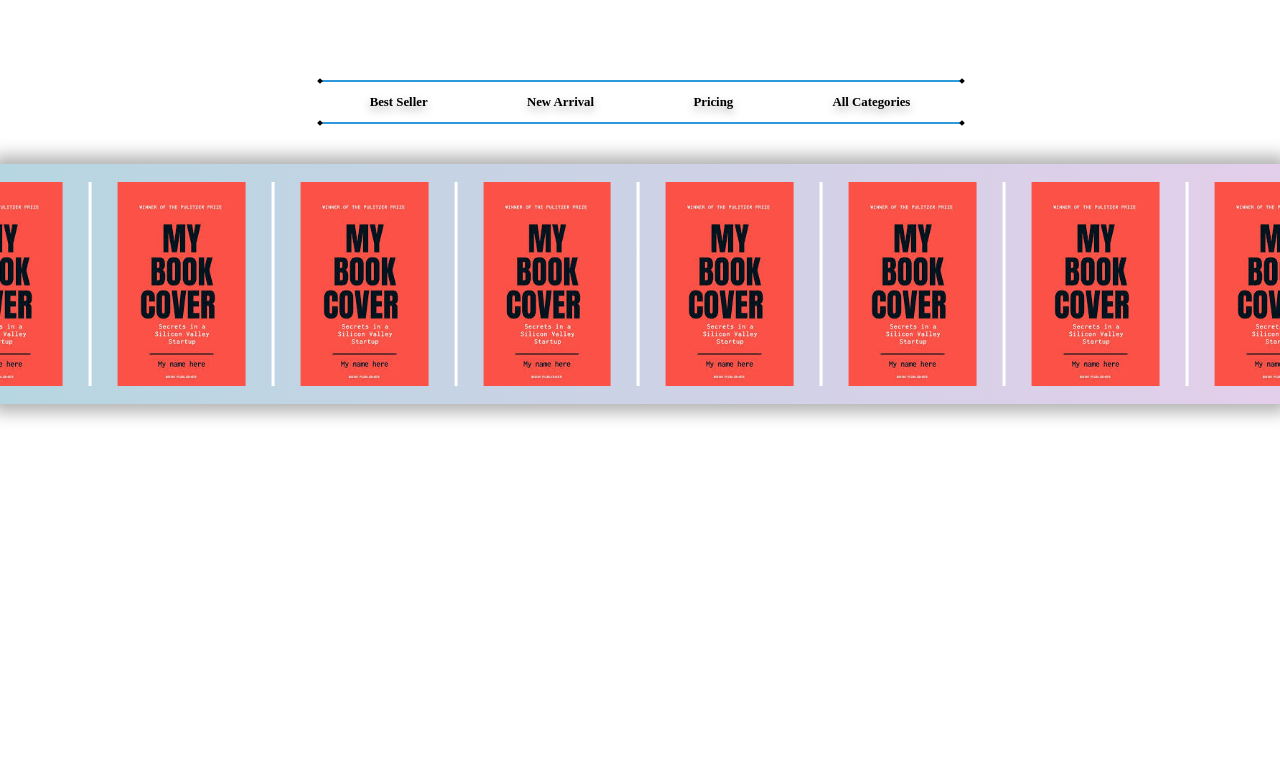
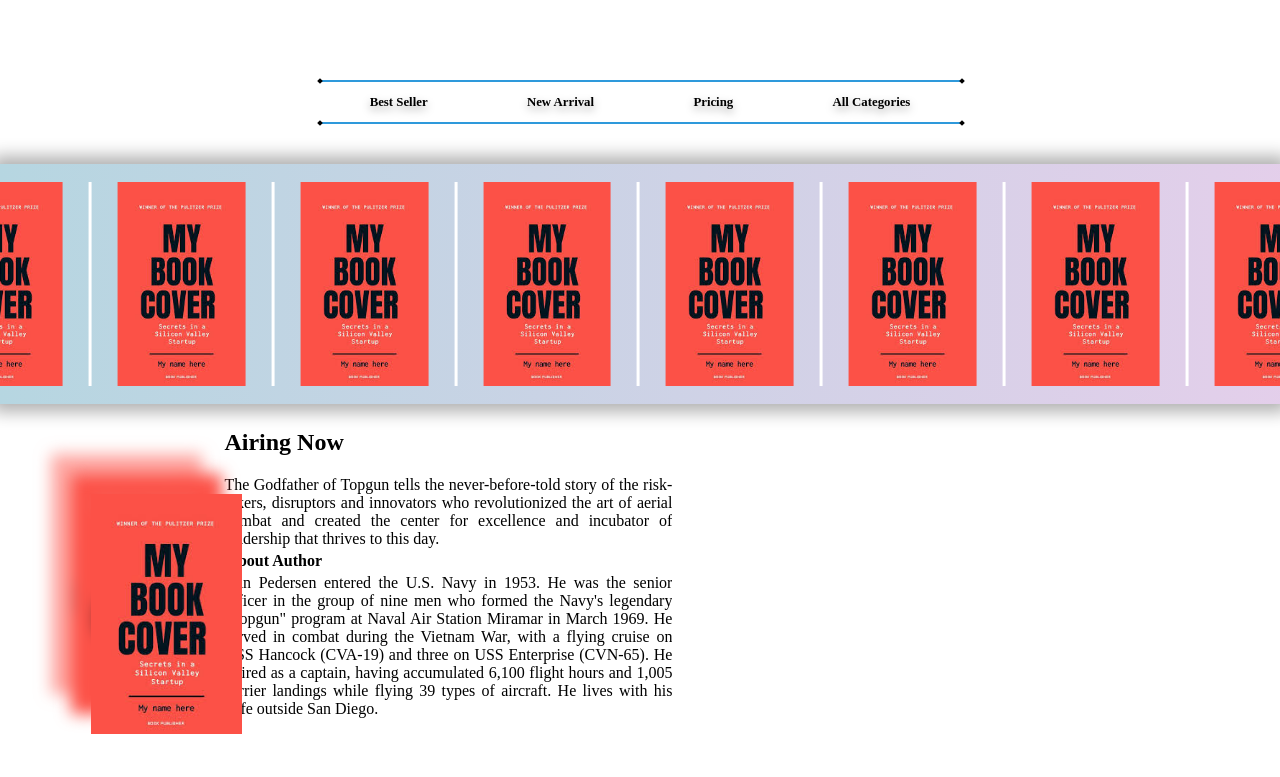
Before and after one commit to Pushpender-18/BookZVilla, a plain HTML site: page index.html in a window 1280 px wide. Drawn offline with nearby package versions, Linux system fonts and the light colour scheme.

Commit message:
Airing Now Section Complete

```diff
--- a/index.html
+++ b/index.html
@@ -7,7 +7,7 @@
     <title>BookZvilla</title>
   </head>
   <body>
-	<div class="searchbar"></div>
+    <div class="searchbar"></div>
     <div class="menu-bar">
       <div class="corner tl"></div>
       <div class="corner tr"></div>
@@ -33,22 +33,89 @@
 
     <div class="most-read">
       <div class="book-list" id="a">
-        <div class="book-cover"><img src="./assets/book-covers/book-cover-placeholder.jpeg"></div>
-        <div class="book-cover"><img src="./assets/book-covers/book-cover-placeholder.jpeg"></div>
-        <div class="book-cover"><img src="./assets/book-covers/book-cover-placeholder.jpeg"></div>
-        <div class="book-cover"><img src="./assets/book-covers/book-cover-placeholder.jpeg"></div>
-        <div class="book-cover"><img src="./assets/book-covers/book-cover-placeholder.jpeg"></div>
-        <div class="book-cover"><img src="./assets/book-covers/book-cover-placeholder.jpeg"></div>
-        <div class="book-cover"><img src="./assets/book-covers/book-cover-placeholder.jpeg"></div>
-        <div class="book-cover"><img src="./assets/book-covers/book-cover-placeholder.jpeg"></div>
-        <div class="book-cover"><img src="./assets/book-covers/book-cover-placeholder.jpeg"></div>
-        <div class="book-cover"><img src="./assets/book-covers/book-cover-placeholder.jpeg"></div>
-        <div class="book-cover"><img src="./assets/book-covers/book-cover-placeholder.jpeg"></div>
-        <div class="book-cover"><img src="./assets/book-covers/book-cover-placeholder.jpeg"></div>
-        <div class="book-cover"><img src="./assets/book-covers/book-cover-placeholder.jpeg"></div>
-        <div class="book-cover"><img src="./assets/book-covers/book-cover-placeholder.jpeg"></div>
-        <div class="book-cover"><img src="./assets/book-covers/book-cover-placeholder.jpeg"></div>
+        <div class="book-cover">
+          <img src="./assets/book-covers/book-cover-placeholder.jpeg" />
+        </div>
+        <div class="book-cover">
+          <img src="./assets/book-covers/book-cover-placeholder.jpeg" />
+        </div>
+        <div class="book-cover">
+          <img src="./assets/book-covers/book-cover-placeholder.jpeg" />
+        </div>
+        <div class="book-cover">
+          <img src="./assets/book-covers/book-cover-placeholder.jpeg" />
+        </div>
+        <div class="book-cover">
+          <img src="./assets/book-covers/book-cover-placeholder.jpeg" />
+        </div>
+        <div class="book-cover">
+          <img src="./assets/book-covers/book-cover-placeholder.jpeg" />
+        </div>
+        <div class="book-cover">
+          <img src="./assets/book-covers/book-cover-placeholder.jpeg" />
+        </div>
+        <div class="book-cover">
+          <img src="./assets/book-covers/book-cover-placeholder.jpeg" />
+        </div>
+        <div class="book-cover">
+          <img src="./assets/book-covers/book-cover-placeholder.jpeg" />
+        </div>
+        <div class="book-cover">
+          <img src="./assets/book-covers/book-cover-placeholder.jpeg" />
+        </div>
+        <div class="book-cover">
+          <img src="./assets/book-covers/book-cover-placeholder.jpeg" />
+        </div>
+        <div class="book-cover">
+          <img src="./assets/book-covers/book-cover-placeholder.jpeg" />
+        </div>
+        <div class="book-cover">
+          <img src="./assets/book-covers/book-cover-placeholder.jpeg" />
+        </div>
+        <div class="book-cover">
+          <img src="./assets/book-covers/book-cover-placeholder.jpeg" />
+        </div>
+        <div class="book-cover">
+          <img src="./assets/book-covers/book-cover-placeholder.jpeg" />
+        </div>
       </div>
+    </div>
+    <div class="bottom-section">
+      <div class="airing-now">
+        <div class="airing-now-book-cover">
+          <div id="ab-cover-0">
+            <img src="./assets/book-covers/book-cover-placeholder.jpeg" />
+          </div>
+          <div id="ab-cover-1">
+            <img src="./assets/book-covers/book-cover-placeholder.jpeg" />
+          </div>
+          <div id="ab-cover-2">
+            <img src="./assets/book-covers/book-cover-placeholder.jpeg" />
+          </div>
+        </div>
+        <div class="airing-now-content">
+          <h2>Airing Now</h2>
+          <p>
+            The Godfather of Topgun tells the never-before-told story of the
+            risk-takers, disruptors and innovators who revolutionized the art of
+            aerial combat and created the center for excellence and incubator of
+            leadership that thrives to this day.
+          </p>
+          <h3>About Author</h3>
+          <p>
+            Dan Pedersen entered the U.S. Navy in 1953. He was the senior
+            officer in the group of nine men who formed the Navy's legendary
+            "Topgun" program at Naval Air Station Miramar in March 1969. He
+            served in combat during the Vietnam War, with a flying cruise on
+            USS Hancock (CVA-19) and three on USS Enterprise (CVN-65). He
+            retired as a captain, having accumulated 6,100 flight hours and
+            1,005 carrier landings while flying 39 types of aircraft. He lives
+            with his wife outside San Diego.
+          </p>
+        </div>
+      </div>
+
+      <div class="upcoming"></div>
     </div>
 
     <script src="https://ajax.googleapis.com/ajax/libs/jquery/3.7.1/jquery.min.js"></script>
--- a/style.css
+++ b/style.css
@@ -174,3 +174,68 @@ body {
 .book-cover img {
 	height: calc(28vh - 20px);
 }
+
+.bottom-section {
+	display: flex;
+	justify-content: start;
+}
+
+.airing-now {
+	--offset : 50px;
+	width: 50vw;
+	position: relative;
+	padding: 5px
+}
+
+.airing-now-book-cover div {
+	position: absolute;
+	height: 30vh;
+	width: 10vw;
+}
+
+.airing-now-book-cover img {
+	height: 30vh;
+	object-fit: contain;
+}
+
+#ab-cover-0 {
+	top: calc(0px + var(--offset));
+	left: calc(0px + var(--offset));
+	z-index: 0;
+	filter: blur(8px) opacity(50%);
+}
+
+#ab-cover-1 {
+	top: calc(20px + var(--offset));
+	left: calc(20px + var(--offset));
+	z-index: 1;
+	filter: blur(8px);
+}
+
+#ab-cover-2 {
+	top: calc(40px + var(--offset));
+	left: calc(40px + var(--offset));
+	z-index: 2;
+}
+
+.airing-now-content {
+	width: 35vw;
+	height: 45vh;
+	margin-left: calc(calc(var(--offset) + 40px) + 10vw);
+	overflow: hidden;
+}
+
+.airing-now-content h3 {
+	font-size: 1rem;
+	margin: 4px 2px;
+}
+
+.airing-now-content p {
+	font-size: 1rem;
+	text-align: justify;
+	margin: 0;
+}
+
+.upcoming {
+	width: 49vw;
+}
```
